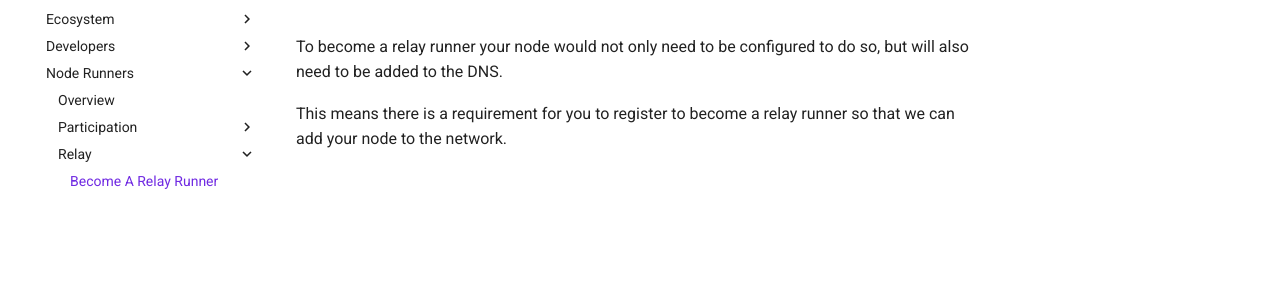
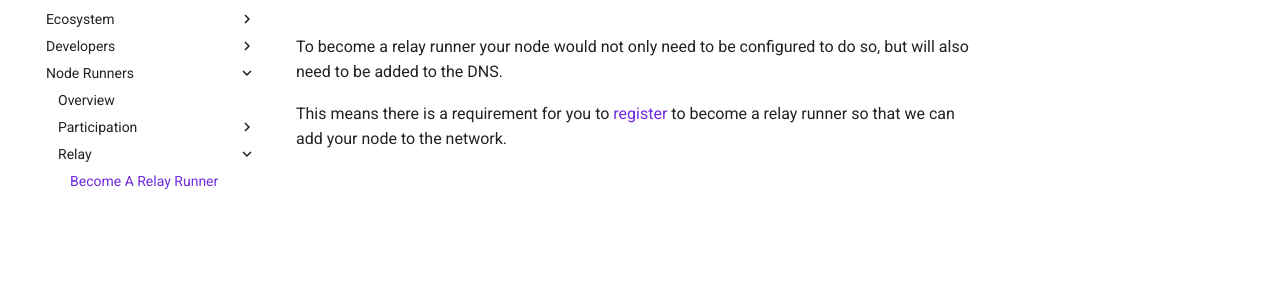
Before and after one commit to VoiNetwork/learn-more, an MkDocs documentation site: the page built from docs/node-runners/become-a-relay-runner.md, in a window 1280 px wide. Shown: the part 146-443 px from the top of the page. Built offline with MkDocs 1.6.1 and Material for MkDocs 9.7.7, drawn with Linux system fonts in a browser that asks for light colours; plug-ins that fetch from the network failed and are left out; comment, search, counter and statistics services are not loaded; some of the changed lines change nothing that is shown.

Commit message:
Adding in registration link

```diff
--- a/docs/node-runners/become-a-relay-runner.md
+++ b/docs/node-runners/become-a-relay-runner.md
@@ -2,4 +2,4 @@
 
 To become a relay runner your node would not only need to be configured to do so, but will also need to be added to the DNS.
 
-This means there is a requirement for you to register to become a relay runner so that we can add your node to the network.
+This means there is a requirement for you to [register](https://forms.gle/FCrsZ2soWgKzMNy17) to become a relay runner so that we can add your node to the network.
```
